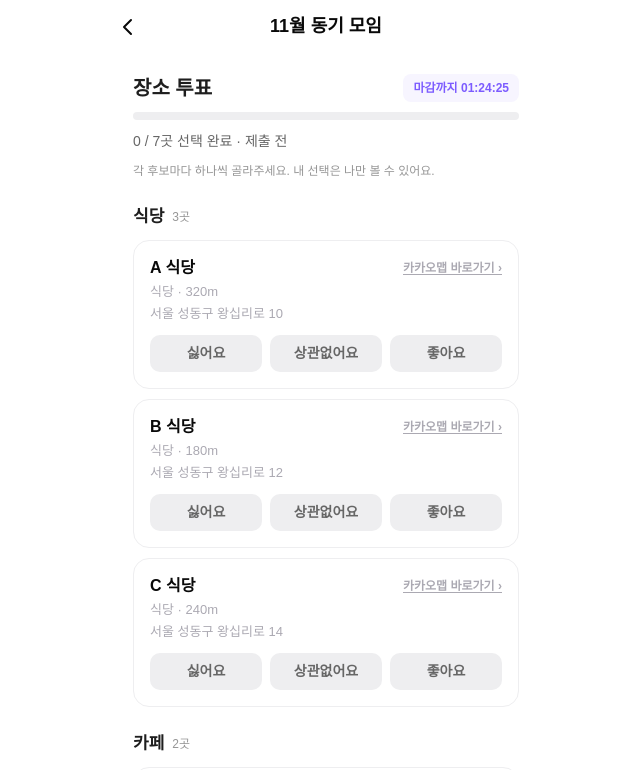
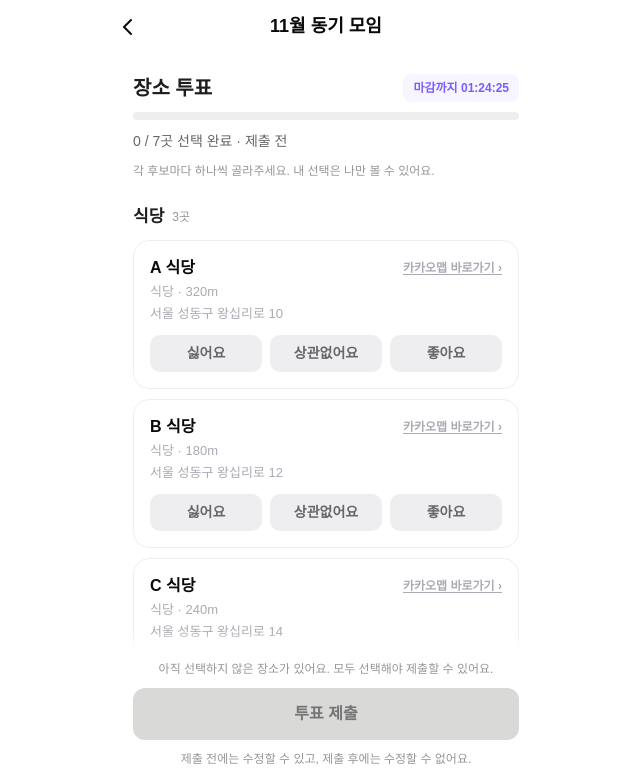
Before and after one commit to LIKELION-4THON-TEAM20/Meetdle_FE, a React (Vite) app: page /rooms/vote in a window 1280 px wide. Shown: the top 770 px of the page, without its empty margins (314-954 px from the left). Built offline with nearby package versions, Linux system fonts and the light colour scheme; a web font is replaced by a local one.

Commit message:
FIX: 장소 투표 제출 버튼 하단 고정

```diff
--- a/src/pages/PlaceVote/PlaceVote.scss
+++ b/src/pages/PlaceVote/PlaceVote.scss
@@ -2,6 +2,38 @@
 
 .place-vote {
   color: #1e1e1e;
+  &--with-fixed-cta {
+    // Reserve the measured CTA height, including wrapped notices and the safe area.
+    padding-bottom: var(--place-vote-footer-height, calc(220px + env(safe-area-inset-bottom, 0px)));
+
+    .place-vote__footer {
+      position: fixed;
+      z-index: 10;
+      bottom: 0;
+      left: 50%;
+      box-sizing: border-box;
+      width: 100%;
+      max-width: 440px;
+      padding-bottom: calc(32px + env(safe-area-inset-bottom, 0px));
+      background: #fff;
+      transform: translateX(-50%);
+
+      &::before {
+        position: absolute;
+        right: 0;
+        bottom: 100%;
+        left: 0;
+        height: 16px;
+        background: linear-gradient(to bottom, transparent, #fff);
+        content: '';
+        pointer-events: none;
+      }
+
+      p {
+        overflow-wrap: anywhere;
+      }
+    }
+  }
   &__content {
     display: flex;
     flex-direction: column;
--- a/src/pages/PlaceVote/PlaceVote.tsx
+++ b/src/pages/PlaceVote/PlaceVote.tsx
@@ -1,4 +1,4 @@
-import { useEffect, useState } from 'react';
+import { useEffect, useLayoutEffect, useRef, useState } from 'react';
 import { useNavigate, useSearchParams } from 'react-router';
 import Header from '../../components/common/Header/Header';
 import Button from '../../components/common/Button/Button';
@@ -35,9 +35,34 @@ function PlaceVoteScreen({
   const progress = getVoteProgress(initial.categories, vote.responses);
   const expired = now >= initial.deadline;
   const locked = vote.submitted || expired;
+  const pageRef = useRef<HTMLDivElement>(null);
+  const footerRef = useRef<HTMLElement>(null);
+
+  useLayoutEffect(() => {
+    const page = pageRef.current;
+    const footer = footerRef.current;
+    if (!page || !footer || vote.submitted) return;
+
+    const reserveFooterSpace = () => {
+      page.style.setProperty(
+        '--place-vote-footer-height',
+        `${footer.getBoundingClientRect().height}px`,
+      );
+    };
+    reserveFooterSpace();
+    const observer = new ResizeObserver(reserveFooterSpace);
+    observer.observe(footer);
+    return () => {
+      observer.disconnect();
+      page.style.removeProperty('--place-vote-footer-height');
+    };
+  }, [vote.submitted]);
 
   return (
-    <div className="page place-vote">
+    <div
+      ref={pageRef}
+      className={`page place-vote${vote.submitted ? '' : ' place-vote--with-fixed-cta'}`}
+    >
       <Header title={initial.roomName} showBackButton onBack={() => navigate(-1)} />
       <main className="place-vote__content">
         <section className="place-vote__intro" aria-labelledby="place-vote-title">
@@ -110,7 +135,7 @@ function PlaceVoteScreen({
             </section>
           ))}
       </main>
-      <footer className="place-vote__footer">
+      <footer ref={footerRef} className="place-vote__footer">
         {vote.submitted ? (
           <>
             <p>제출한 투표는 수정할 수 없어요.</p>
```
